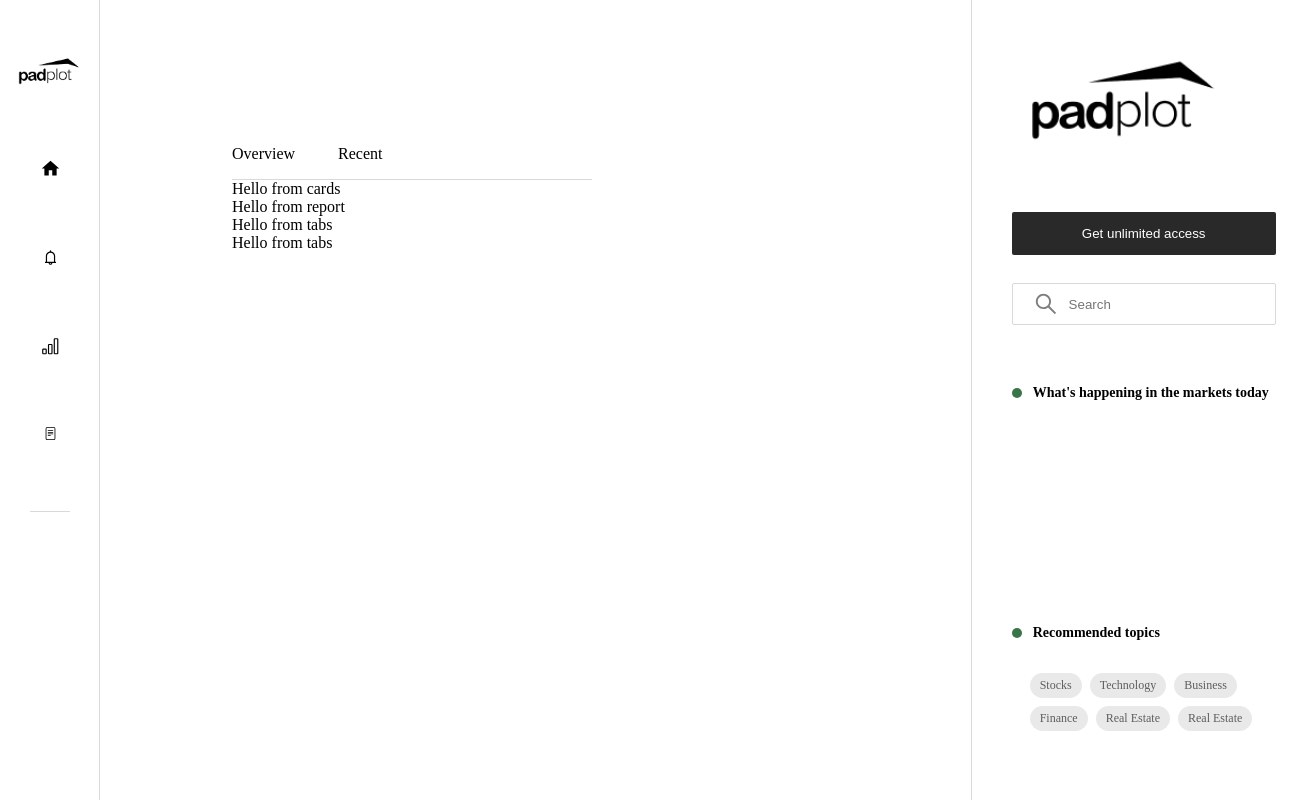
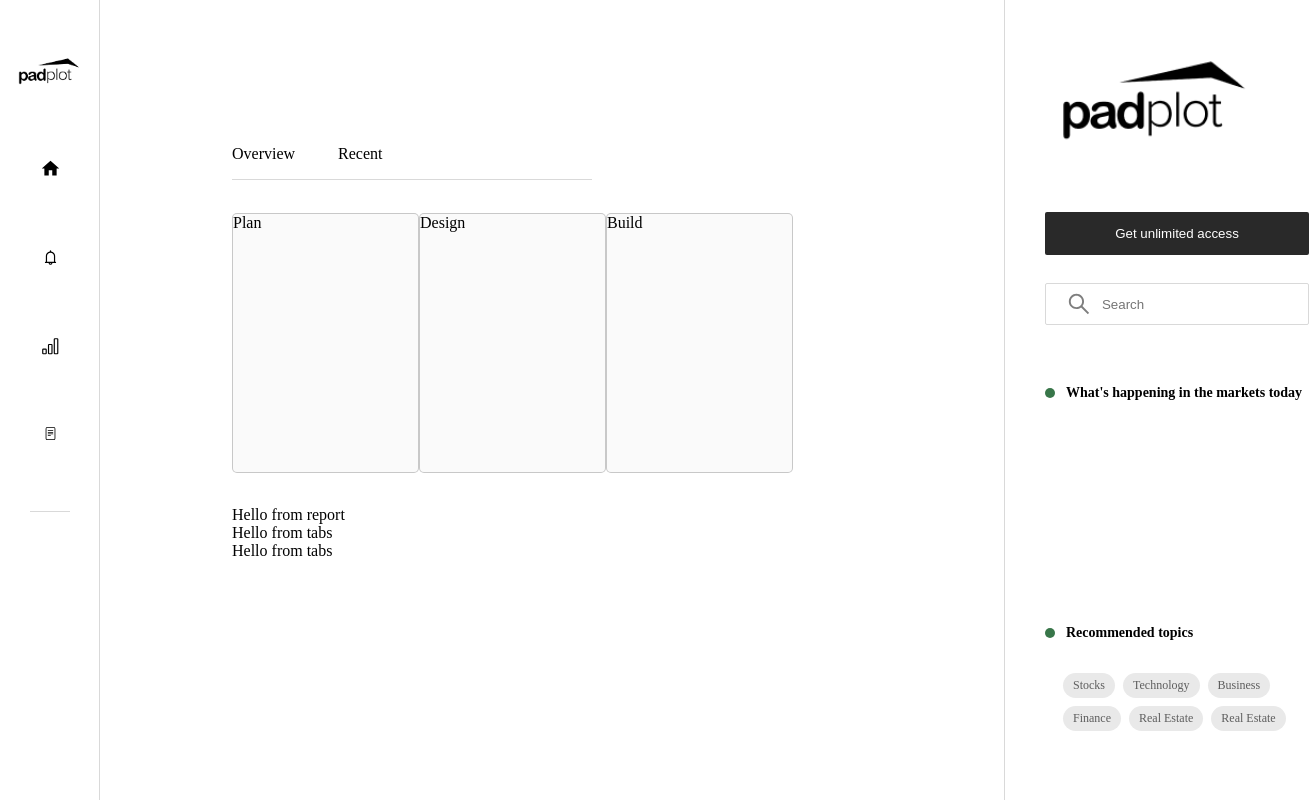
Before and after one commit to tkg808/padplot, a React (Create React App) app: page / in a window 1280 px wide. Shown: the top 800 px of the page, 1309 px wide, since content can reach past the window. Built offline with nearby package versions, Linux system fonts and the light colour scheme.

Commit message:
Add cards to HomePage

```diff
--- a/src/components/homePage/HomePage.css
+++ b/src/components/homePage/HomePage.css
@@ -7,6 +7,7 @@ div.home-page-container
 div.home-page-tabs-container
 {
   width: 360px;
+  margin-bottom: 33px;
   border-bottom: 1px solid rgba(0, 0, 0, 0.15);
   display: flex;
   gap: 43px;
@@ -16,3 +17,20 @@ div.page-tab
 {
   padding: 10px 0 16px;
 }
+
+div.home-page-cards-container
+{
+  width: 100%;
+  margin-bottom: 33px;
+  display: flex;
+  justify-content: space-between;
+}
+
+div.card-container
+{
+  width: 187px;
+  height: 260px;
+  background-color: #FAFAFA;
+  border: 1px solid rgba(0, 0, 0, 0.20);
+  border-radius: 5px;
+}
--- a/src/components/homePage/HomePage.js
+++ b/src/components/homePage/HomePage.js
@@ -3,6 +3,7 @@ import './HomePage.css';
 export default function HomePage()
 {
   const tabs = ["Overview", "Recent"];
+
   return (
     <div className="home-page-contaner">
       <div className="home-page-tabs-container">
@@ -16,7 +17,15 @@ export default function HomePage()
         })}
       </div>
       <div className="home-page-cards-container">
-        Hello from cards
+        <div className="card-container">
+          Plan
+        </div>
+        <div className="card-container">
+          Design
+        </div>
+        <div className="card-container">
+          Build
+        </div>
       </div>
       <div className="home-page-report-container">
         Hello from report
```
